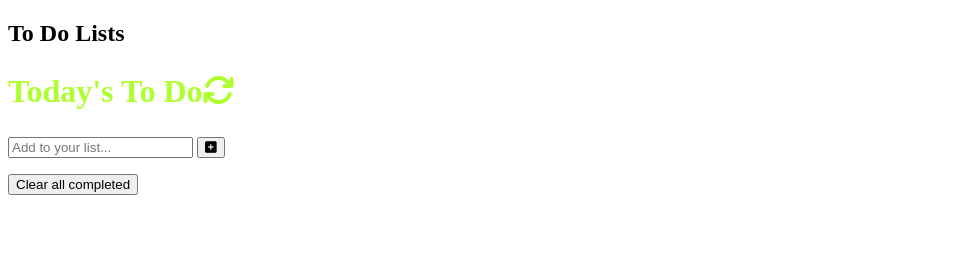
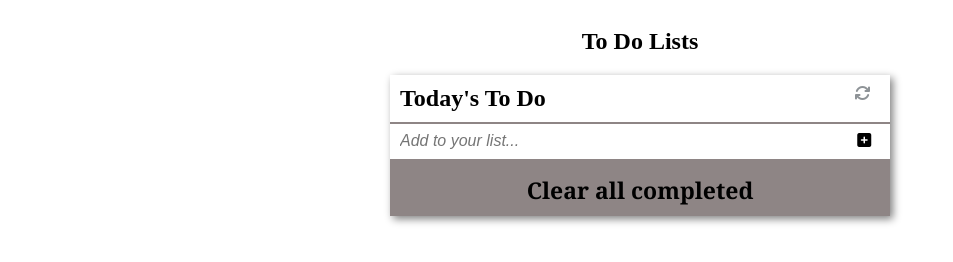
Before and after one commit to TaiwoEnoch/peer_feedback, a website built with webpack: page src/index.html in a window 1280 px wide. Shown: the whole page, without its empty margins (0-953 px from the left). Built offline with nearby package versions, Linux system fonts and the light colour scheme.

Commit message:
Add some styling to my to do list.

```diff
--- a/src/index.css
+++ b/src/index.css
@@ -1,4 +1,161 @@
+h1 {
+  text-align: center;
+}
+
+section {
+  width: 100%;
+  display: flex;
+  flex-direction: column;
+  align-items: center;
+}
+
 h2 {
-  font-size: 32px;
-  color: greenyellow;
+  margin: 0;
+  padding: 2%;
+  background-color: white;
 }
+
+button {
+  background-color: transparent;
+  border: none;
+}
+
+.container {
+  width: 100%;
+  max-width: 500px;
+  display: flex;
+  flex-direction: column;
+  align-items: center;
+}
+
+.todolist-container {
+  width: 100%;
+  background-color: rgb(142, 133, 133);
+  display: grid;
+  grid-template-columns: 1fr;
+  row-gap: 2px;
+  box-shadow: 3px 3px 8px gray;
+}
+
+.icon {
+  width: 16px;
+  width: 18px;
+  padding-left: 5%;
+}
+
+.input-icon {
+  width: 100%;
+  margin-bottom: 1px;
+  background-color: white;
+}
+
+.icon1 {
+  float: right;
+  color: rgb(142, 147, 151);
+  cursor: pointer;
+  font-size: medium;
+  padding-right: 2%;
+}
+
+.task {
+  background-color: white;
+  display: flex;
+  padding: 3%;
+}
+
+.todo-list {
+  padding: 0;
+  margin: 0;
+  list-style: none;
+  display: grid;
+  grid-template-columns: 1fr;
+  background-color: rgb(87, 75, 75);
+  row-gap: 2px;
+}
+
+.todo-input {
+  width: 85%;
+  border: none;
+  padding: 10px;
+  background-color: white;
+  cursor: pointer;
+  margin: 0;
+  box-sizing: border-box;
+}
+
+.todo-input:focus {
+  outline: none;
+  border: 1px solid rgba(143, 140, 135, 0.732);
+}
+
+input::placeholder {
+  font-style: italic;
+  font-size: medium;
+}
+
+.task-check {
+  margin-right: 2%;
+}
+
+.list {
+  padding: 0;
+  margin: 0;
+  list-style: none;
+  display: grid;
+  grid-template-columns: 1fr;
+  background-color: whitesmoke;
+  row-gap: 2px;
+}
+
+.clearer {
+  font-family: Georgia, 'Times New Roman', Times, serif;
+  padding: 2%;
+  cursor: pointer;
+  font-size: 23px;
+  font-weight: bold;
+}
+
+.clear-container {
+  text-align: center;
+}
+
+.drag {
+  margin-left: 8px;
+  cursor: move;
+  color: gray;
+  font-size: 18px;
+}
+
+.drag:active {
+  cursor: grabbing;
+}
+
+.task-text {
+  border: none;
+  box-sizing: border-box;
+  width: 100%;
+  font-family: 'Roboto', sans-serif;
+  font-weight: 600;
+}
+
+.task-text:focus {
+  outline: none;
+}
+
+#taskForm {
+  display: flex;
+  flex-wrap: nowrap;
+}
+
+#taskSubmit {
+  font-size: 16px;
+  width: 20%;
+  background-color: white;
+  margin: 0;
+  cursor: pointer;
+  padding-left: 10%;
+}
+
+.completed {
+  text-decoration: line-through;
+}
```
